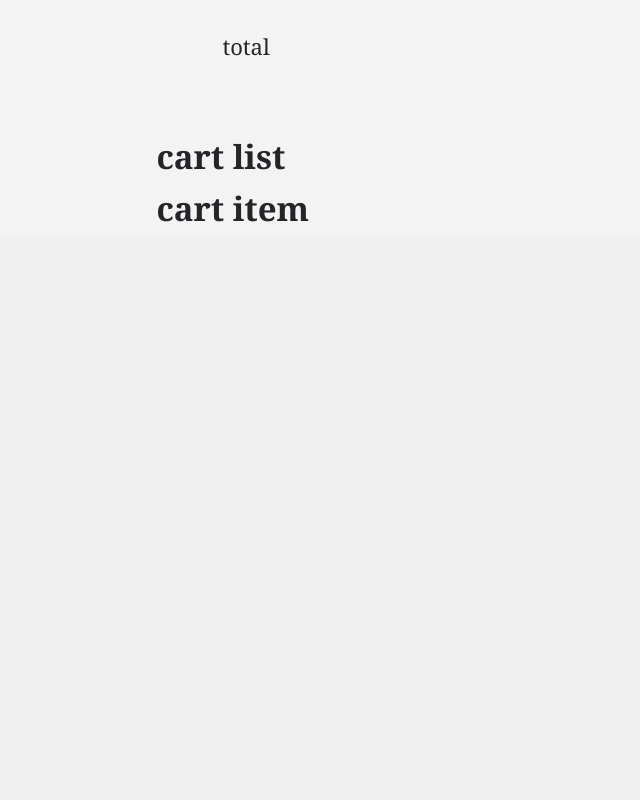
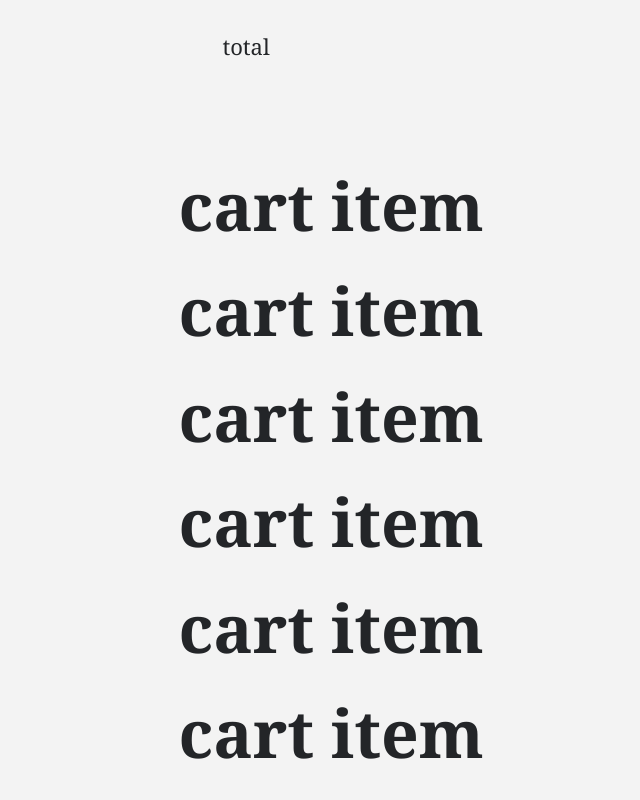
Before and after one commit to Jogata/SoftUni-React-Project, a React (Vite) app in the folder client/: page /cart in a window 1280 px wide. Shown: the part 800-1600 px from the top of the page, without its empty margins (132-772 px from the left). Before the commit the page ends 1036 px from the top, so only its background shows below. Built offline with nearby package versions, Linux system fonts and the light colour scheme; a web font is replaced by a local one.

Commit message:
updated cart list component

```diff
--- a/client/src/components/phone-e-commerce/Cart/CartList.jsx
+++ b/client/src/components/phone-e-commerce/Cart/CartList.jsx
@@ -1,10 +1,16 @@
 import { CartItem } from "./CartItem";
 
-export function CartList() {
+export function CartList({ctx}) {
+    // console.log(ctx);
+    const { cart } = ctx;
+    // console.log(cart);
+
     return (
-        <>
-            <h2>cart list</h2>
-            <CartItem />
-        </>
+        <div>
+            {/* <h2>cart list</h2> */}
+            {cart.map(item => {
+                return <CartItem key={item.id} item={item} ctx={ctx} />;
+            })}
+        </div>
     )
 }
```
